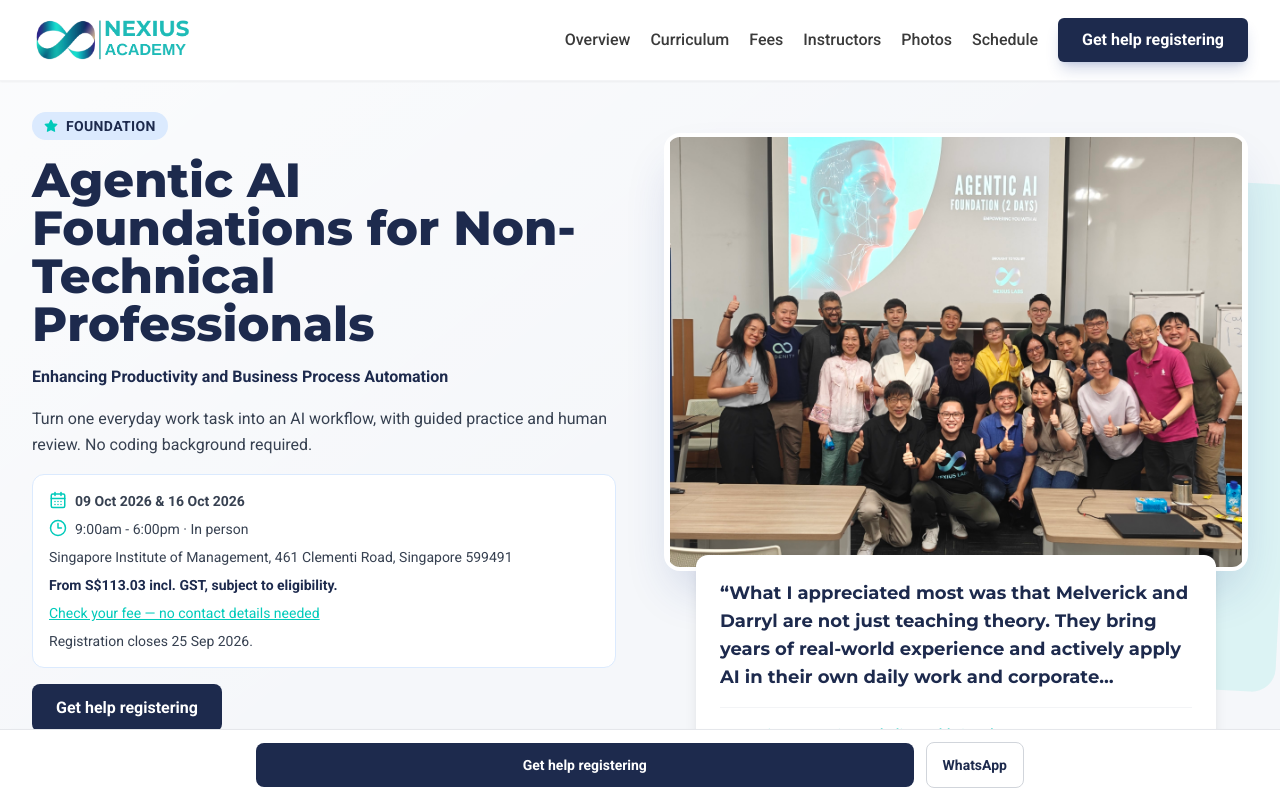
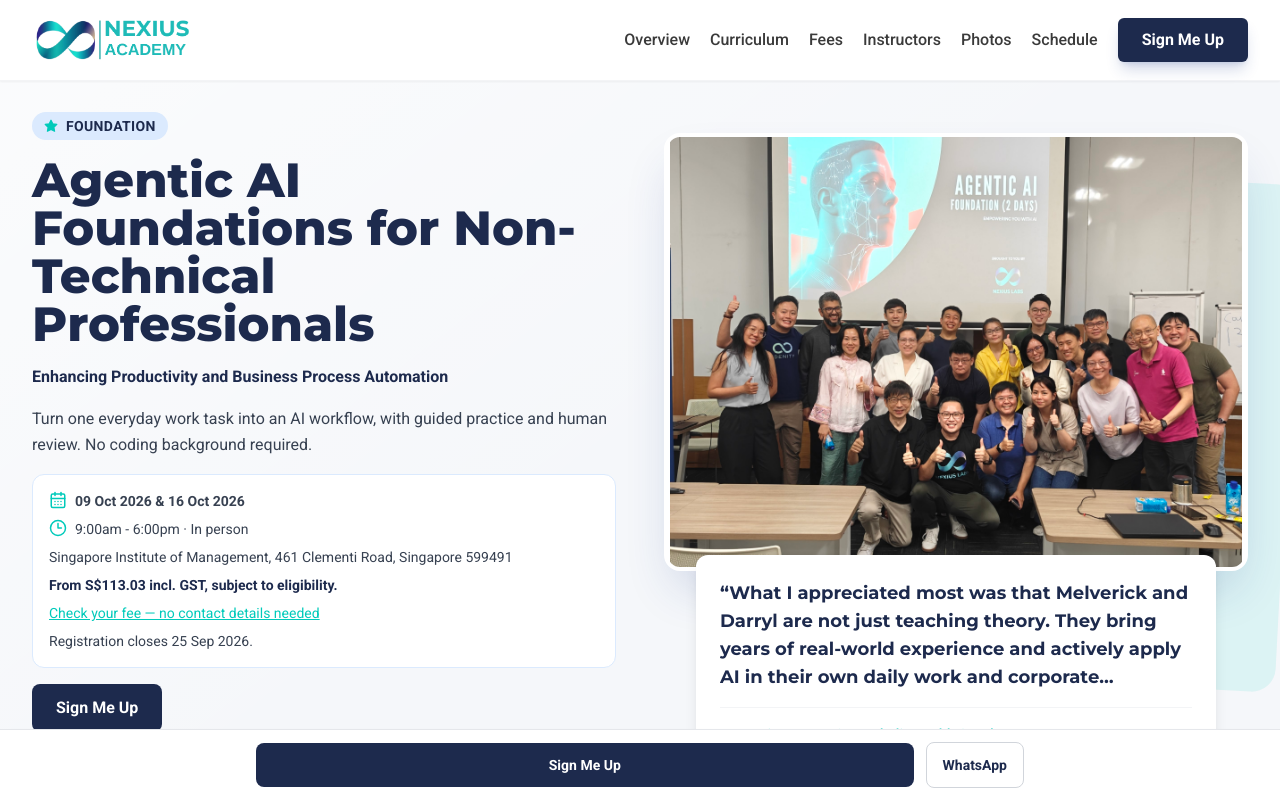
Before and after one commit to nexiuslabs/nexiusacademyskillsfuture, a React (Vite) app: page /courses/agentic-ai in a window 1280 px wide. Shown: the top 800 px of the page. Built offline with nearby package versions, Linux system fonts and the light colour scheme.

Commit message:
Rename registration help buttons to Sign Me Up

```diff
--- a/components/courses/CourseHero.tsx
+++ b/components/courses/CourseHero.tsx
@@ -50,7 +50,7 @@
             <button type="button" onClick={() => openRegisterInterestModal('course_page_cta', {
               page: '/courses/agentic-ai', position: 'course_hero_registration_help', ctaLabel: 'get_help_registering',
             })} className="w-full sm:w-auto rounded-lg bg-primary px-6 py-3 font-bold text-white hover:bg-blue-900">
-              Get help registering
+              Sign Me Up
             </button>
             <p className="text-sm text-gray-600">Share your name and email. Our team will guide you through official registration with Temasek Polytechnic. An enquiry does not confirm a place.</p>
           </div>
--- a/components/courses/StickyConversionRail.tsx
+++ b/components/courses/StickyConversionRail.tsx
@@ -8,7 +8,7 @@
       <button type="button" onClick={() => openRegisterInterestModal('course_sticky', {
         page: '/courses/agentic-ai', position: 'course_sticky_registration_help', ctaLabel: 'get_help_registering',
       })} className="flex-1 rounded-lg bg-primary px-4 py-3 text-sm font-bold text-white hover:bg-blue-900">
-        Get help registering
+        Sign Me Up
       </button>
       <a href="https://wa.me/6596615284?text=Hi%20Cariah%2C%20I%20need%20help%20registering%20for%20Agentic%20AI%20Foundations."
         target="_blank" rel="noopener noreferrer"
--- a/components/courses/StickyNavbar.tsx
+++ b/components/courses/StickyNavbar.tsx
@@ -37,7 +37,7 @@
               }
               className="bg-primary hover:bg-opacity-90 text-white px-6 py-2.5 rounded-md font-bold transition-all shadow-lg shadow-blue-900/20"
             >
-              Get help registering
+              Sign Me Up
             </button>
           </div>
 
@@ -70,7 +70,7 @@
                 }
                 className="block text-center w-full bg-accent text-white px-5 py-3 rounded-md font-bold"
                >
-                Get help registering
+                Sign Me Up
               </button>
             </div>
           </div>
--- a/pages/CoursePage.tsx
+++ b/pages/CoursePage.tsx
@@ -110,7 +110,7 @@
         <CourseHero />
         <Overview />
         <Curriculum />
-        <Pricing reserveButtonText="Get help registering" />
+        <Pricing reserveButtonText="Sign Me Up" />
         <Schedule />
         <Instructors />
         <WorkshopGallery />
```
